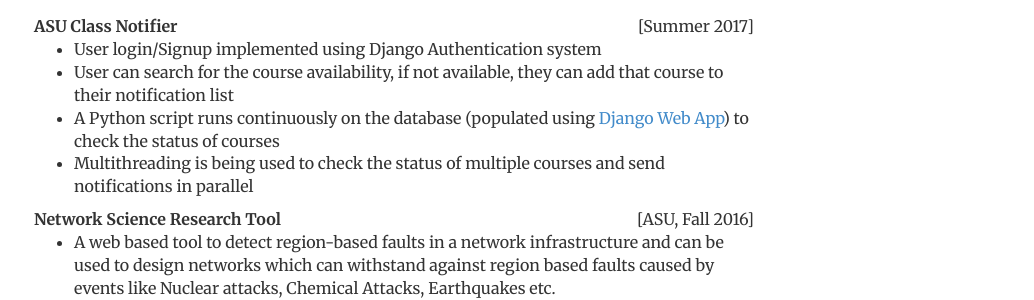
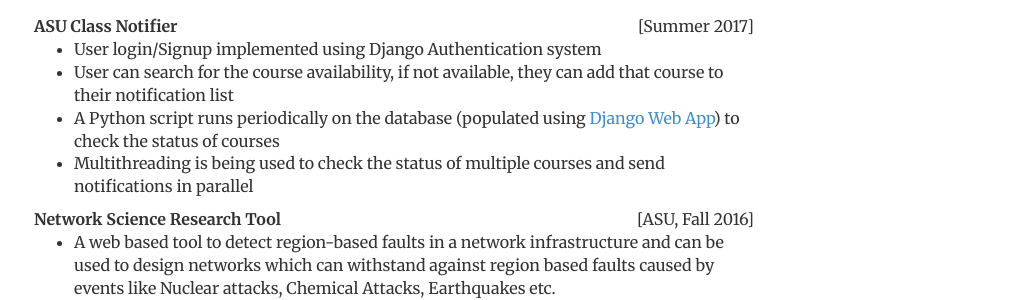
Before and after one commit to ashishsirohi/ashishsirohi.github.io, a Jekyll site: the page built from resume/index.html, in a window 1280 px wide and 900 px high, scrolled down 889 px. Shown: the part 152-452 px from the top of the window, without its empty margins (246-1280 px from the left). Built offline with Jekyll 4.4.1, drawn with Linux system fonts in a browser that asks for light colours.

Commit message:
minor changes

```diff
--- a/projects/index.html
+++ b/projects/index.html
@@ -83,7 +83,7 @@ function topFunction() {
           <li>User login/Signup implemented using Django Authentication system</li>
           <li>User can search for the course availability, if not available, they can add that course to their notification list</li>
           <li>User can manage their notification list by adding more courses or deleting existing ones</li>
-          <li>A Python script running periodically using heroku scheduler to check the status of the specified course shares the same Postgres database as of the Django Web App</li>
+          <li>A Python script, running periodically using heroku scheduler to check the status of the specified course, shares the same Postgres database as of the Django Web App</li>
           <li>Multithreading is being used to check the status of multiple courses in parallel if course is available, an email is being sent to all the users who have this course on their notification list</li>
           <li>Designed the database efficiently to avoid unnecessary use of resources</li>
           <li>Used PhantomJS web driver(optimized it) along with BeautifulSoup for efficient web page scrapping</li>
--- a/resume/index.html
+++ b/resume/index.html
@@ -96,7 +96,7 @@ function topFunction() {
 				<ul>
 					<li>User login/Signup implemented using Django Authentication system</li>
 					<li>User can search for the course availability, if not available, they can add that course to their notification list</li>
-					<li>A Python script runs continuously on the database (populated using <a href="https://asuca.herokuapp.com" target="_blank">Django Web App</a>) to check the status of courses</li>
+					<li>A Python script runs periodically on the database (populated using <a href="https://asuca.herokuapp.com" target="_blank">Django Web App</a>) to check the status of courses</li>
 					<li>Multithreading is being used to check the status of multiple courses and send notifications in parallel</li>
 				</ul>
 				<div style="float: left"><b>Network Science Research Tool</b></div>
```
